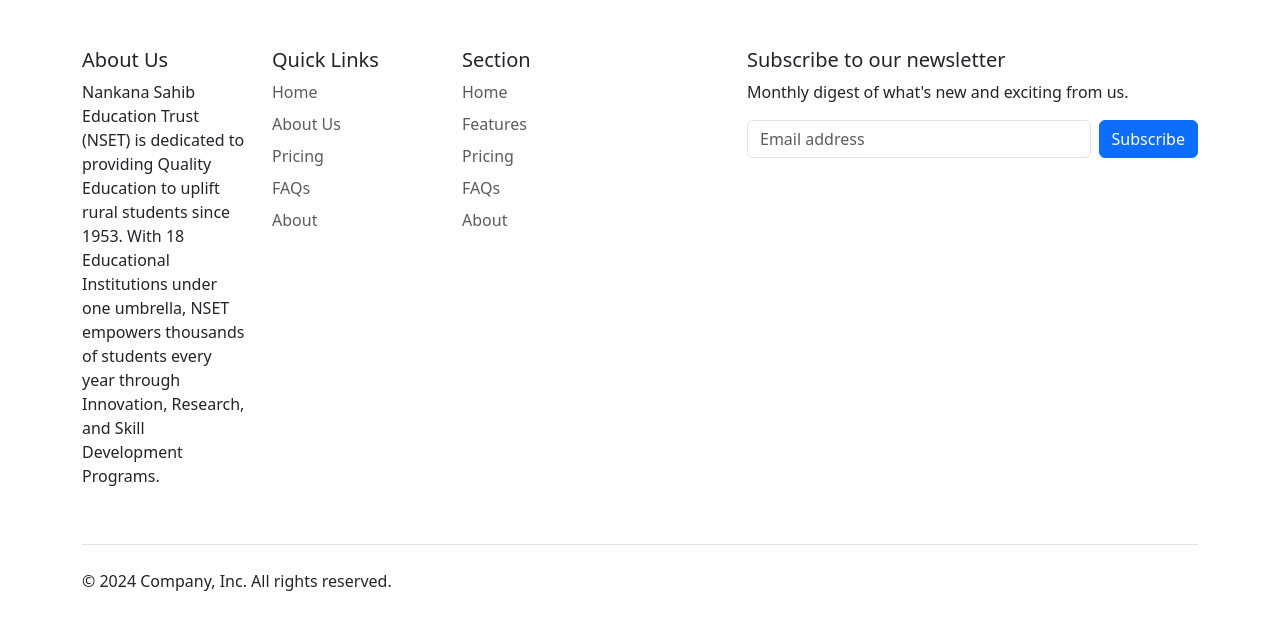
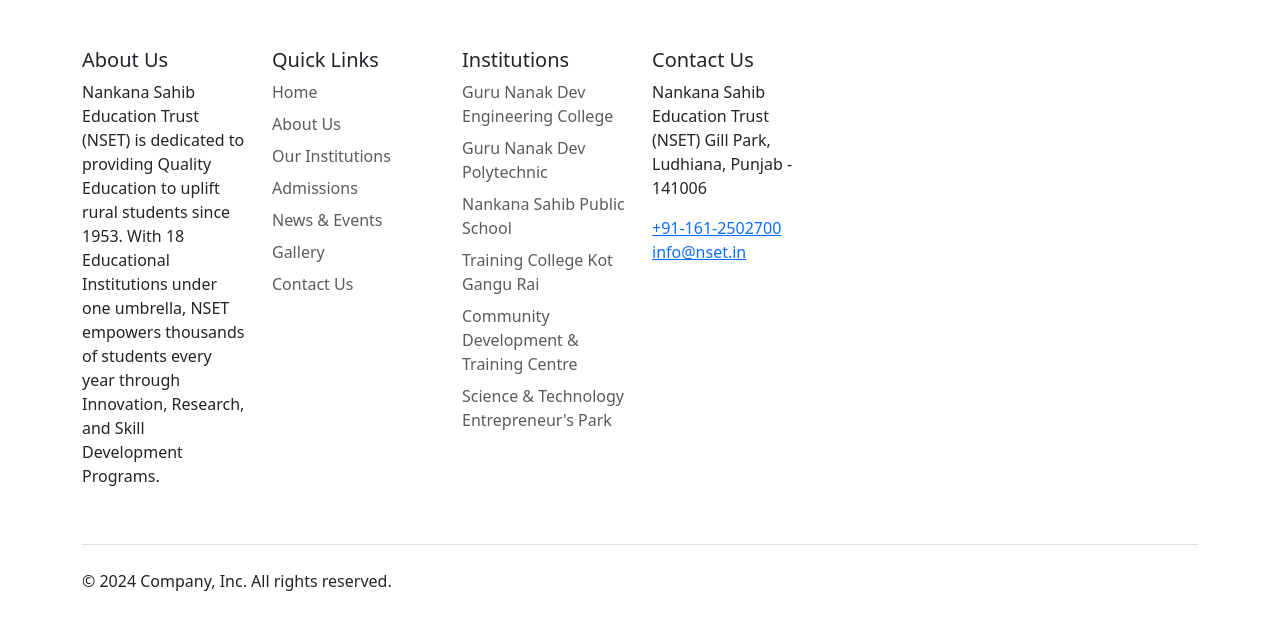
Before and after one commit to madhu-fullstack-web-developer/nankana_sahib_trust, a plain HTML site: page footer.html in a window 1280 px wide. Drawn offline with nearby package versions, Linux system fonts and the light colour scheme.

Commit message:
Update footer.html

```diff
--- a/footer.html
+++ b/footer.html
@@ -21,33 +21,33 @@
               <ul class="nav flex-column">
                 <li class="nav-item mb-2"><a href="#" class="nav-link p-0 text-body-secondary">Home</a></li>
                 <li class="nav-item mb-2"><a href="#" class="nav-link p-0 text-body-secondary">About Us</a></li>
-                <li class="nav-item mb-2"><a href="#" class="nav-link p-0 text-body-secondary">Pricing</a></li>
-                <li class="nav-item mb-2"><a href="#" class="nav-link p-0 text-body-secondary">FAQs</a></li>
-                <li class="nav-item mb-2"><a href="#" class="nav-link p-0 text-body-secondary">About</a></li>
+                <li class="nav-item mb-2"><a href="#" class="nav-link p-0 text-body-secondary">Our Institutions</a></li>
+                <li class="nav-item mb-2"><a href="#" class="nav-link p-0 text-body-secondary">Admissions</a></li>
+                <li class="nav-item mb-2"><a href="#" class="nav-link p-0 text-body-secondary">News & Events</a></li>
+                <li class="nav-item mb-2"><a href="#" class="nav-link p-0 text-body-secondary">Gallery</a></li>
+                <li class="nav-item mb-2"><a href="#" class="nav-link p-0 text-body-secondary">Contact Us</a></li>
               </ul>
             </div>
 
             <div class="col-6 col-md-2 mb-3">
-              <h5>Section</h5>
+              <h5>Institutions</h5>
               <ul class="nav flex-column">
-                <li class="nav-item mb-2"><a href="#" class="nav-link p-0 text-body-secondary">Home</a></li>
-                <li class="nav-item mb-2"><a href="#" class="nav-link p-0 text-body-secondary">Features</a></li>
-                <li class="nav-item mb-2"><a href="#" class="nav-link p-0 text-body-secondary">Pricing</a></li>
-                <li class="nav-item mb-2"><a href="#" class="nav-link p-0 text-body-secondary">FAQs</a></li>
-                <li class="nav-item mb-2"><a href="#" class="nav-link p-0 text-body-secondary">About</a></li>
+                <li class="nav-item mb-2"><a href="#" class="nav-link p-0 text-body-secondary">Guru Nanak Dev Engineering College</a></li>
+                <li class="nav-item mb-2"><a href="#" class="nav-link p-0 text-body-secondary">Guru Nanak Dev Polytechnic</a></li>
+                <li class="nav-item mb-2"><a href="#" class="nav-link p-0 text-body-secondary">Nankana Sahib Public School</a></li>
+                <li class="nav-item mb-2"><a href="#" class="nav-link p-0 text-body-secondary">Training College Kot Gangu Rai </a></li>
+                <li class="nav-item mb-2"><a href="#" class="nav-link p-0 text-body-secondary">Community Development & Training Centre</a></li>
+                <li class="nav-item mb-2"><a href="#" class="nav-link p-0 text-body-secondary">Science & Technology Entrepreneur's Park </a></li>
               </ul>
             </div>
 
-            <div class="col-md-5 offset-md-1 mb-3">
-              <form>
-                <h5>Subscribe to our newsletter</h5>
-                <p>Monthly digest of what's new and exciting from us.</p>
-                <div class="d-flex flex-column flex-sm-row w-100 gap-2">
-                  <label for="newsletter1" class="visually-hidden">Email address</label>
-                  <input id="newsletter1" type="text" class="form-control" placeholder="Email address">
-                  <button class="btn btn-primary" type="button">Subscribe</button>
-                </div>
-              </form>
+            <div class="col-6 col-md-2 mb-3">
+                <h5>Contact Us</h5>
+                <p>Nankana Sahib Education Trust (NSET) Gill Park, Ludhiana, Punjab - 141006</p>
+                <a href="">+91-161-2502700 </a>
+                <a href=""> info@nset.in</a>
+
+
             </div>
           </div>
 
```
